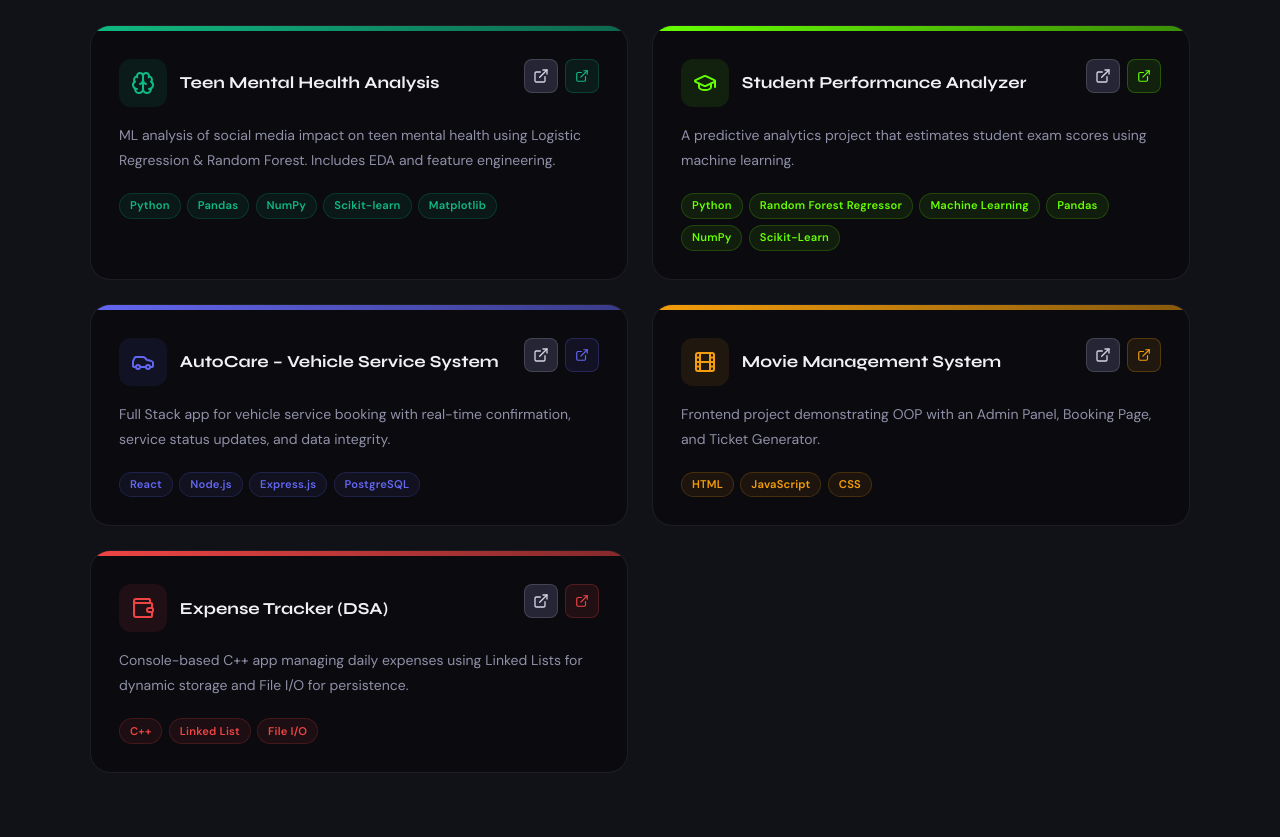
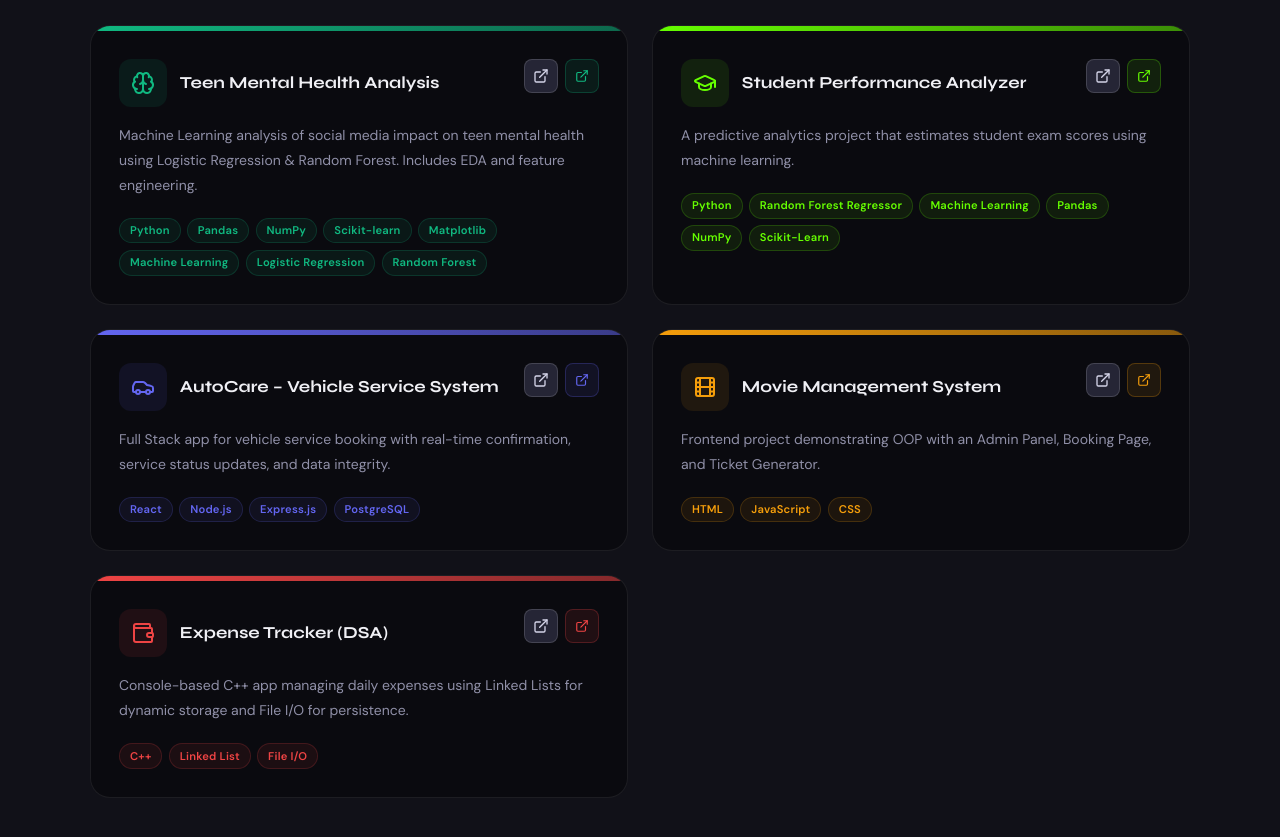
Before and after one commit to abdullahmufeezz/MyPortfolio, a React (Vite) app: page / in a window 1280 px wide. Shown: the part 2680-3517 px from the top of the page. Built offline with nearby package versions, Linux system fonts and the light colour scheme.

Commit message:
Enhance Teen Mental Health Analysis project details
Updated project description to specify 'Machine Learning' and added relevant technologies.

```diff
--- a/src/App.jsx
+++ b/src/App.jsx
@@ -34,7 +34,7 @@ const SKILLS = [
 ];
 
 const PROJECTS = [
-  { title: "Teen Mental Health Analysis", color: "#10b981", LIcon: Brain, description: "ML analysis of social media impact on teen mental health using Logistic Regression & Random Forest. Includes EDA and feature engineering.", tech: ["Python", "Pandas", "NumPy", "Scikit-learn", "Matplotlib"], link: null , github: "https://github.com/abdullahmufeezz/PITP_FinalProject-Social-Media-Impact-on-Teens-Mental-Health-" },
+  { title: "Teen Mental Health Analysis", color: "#10b981", LIcon: Brain, description: "Machine Learning analysis of social media impact on teen mental health using Logistic Regression & Random Forest. Includes EDA and feature engineering.", tech: ["Python", "Pandas", "NumPy", "Scikit-learn", "Matplotlib", "Machine Learning", "Logistic Regression", "Random Forest"], link: null , github: "https://github.com/abdullahmufeezz/PITP_FinalProject-Social-Media-Impact-on-Teens-Mental-Health-" },
   { title: "Student Performance Analyzer", color: "#66FF00", LIcon: GraduationCap, description: "A predictive analytics project that estimates student exam scores using machine learning.", tech: ["Python", "Random Forest Regressor", "Machine Learning", "Pandas", "NumPy", "Scikit-Learn"], link: "https://student-analysis-model-lezc.vercel.app/" , github: "https://github.com/abdullahmufeezz/Student_Performance_Analysis" },
   { title: "AutoCare – Vehicle Service System", color: "#6366f1", LIcon: Car, description: "Full Stack app for vehicle service booking with real-time confirmation, service status updates, and data integrity.", tech: ["React", "Node.js", "Express.js", "PostgreSQL"], link: "https://autocare-woad.vercel.app/", github: "https://github.com/abdullahmufeezz/Autocare-1-B" },
   { title: "Movie Management System", color: "#f59e0b", LIcon: Film, description: "Frontend project demonstrating OOP with an Admin Panel, Booking Page, and Ticket Generator.", tech: ["HTML", "JavaScript", "CSS"], link: "https://abdullahmufeezz.github.io/Movie-Management-System/", github: "https://github.com/abdullahmufeezz/Movie-Management-System" },
```
